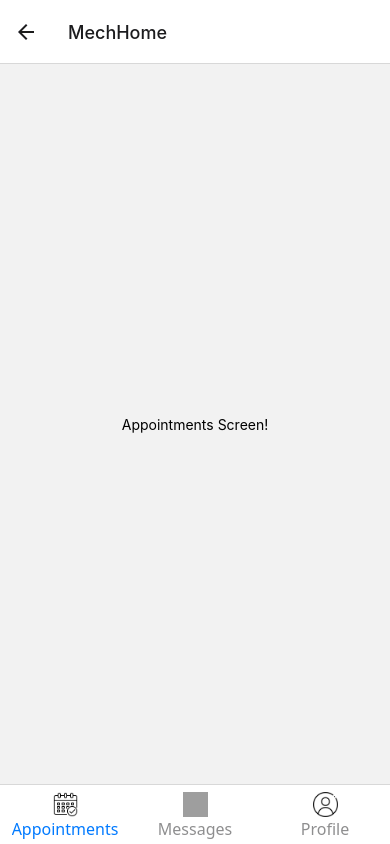
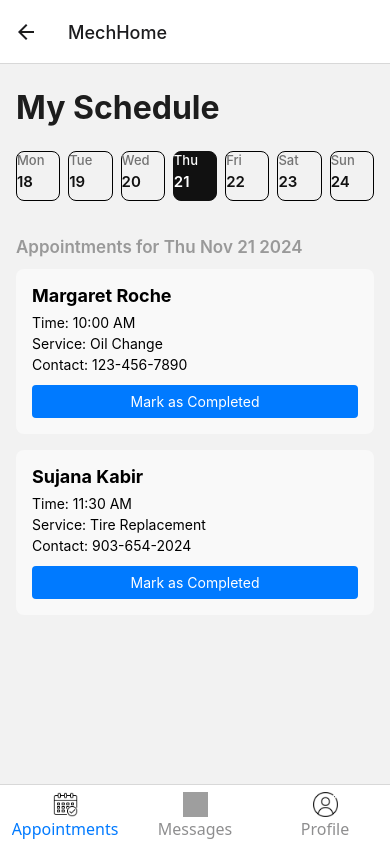
Before and after one commit to Pat-TX/CSE-3310-MM, a React Native app: screen /MechHome in a window 390 px wide. Built offline with nearby package versions, Linux system fonts and the light colour scheme; grey boxes are pictures that could not be loaded.

Commit message:
adjusted appointment function

```diff
--- a/app/screens/Mech/MechHome.js
+++ b/app/screens/Mech/MechHome.js
@@ -14,6 +14,7 @@ import { styles } from "../style";
 import { createBottomTabNavigator } from "@react-navigation/bottom-tabs";
 import {useNavigation,} from "@react-navigation/native";
 import Icon from 'react-native-vector-icons/FontAwesome';
+import Appointments from "./Appointment";
 
 const Tab = createBottomTabNavigator();
 
@@ -89,15 +90,15 @@ function MyTabs() {
 // * This screen should show the mechanic all of their confirmed appointments in a clear, comfortable way *
 // * so that they may stay on top of the work they need to do. SATISFIES: Appointments                    *
 // ********************************************************************************************************
-function Appointments() {
-  const navigation = useNavigation();
+// function Appointments() {
+//   const navigation = useNavigation();
 
-  return (
-    <View style={{ flex: 1, alignItems: "center", justifyContent: "center" }}>
-      <Text>Appointments Screen!</Text>
-    </View>
-  );
-}
+//   return (
+//     <View style={{ flex: 1, alignItems: "center", justifyContent: "center" }}>
+//       <Text>Appointments Screen!</Text>
+//     </View>
+//   );
+// }
 
 // ********************************************************************************************************
 // * This function provides functionality for the messaging feature.                                      *
```
